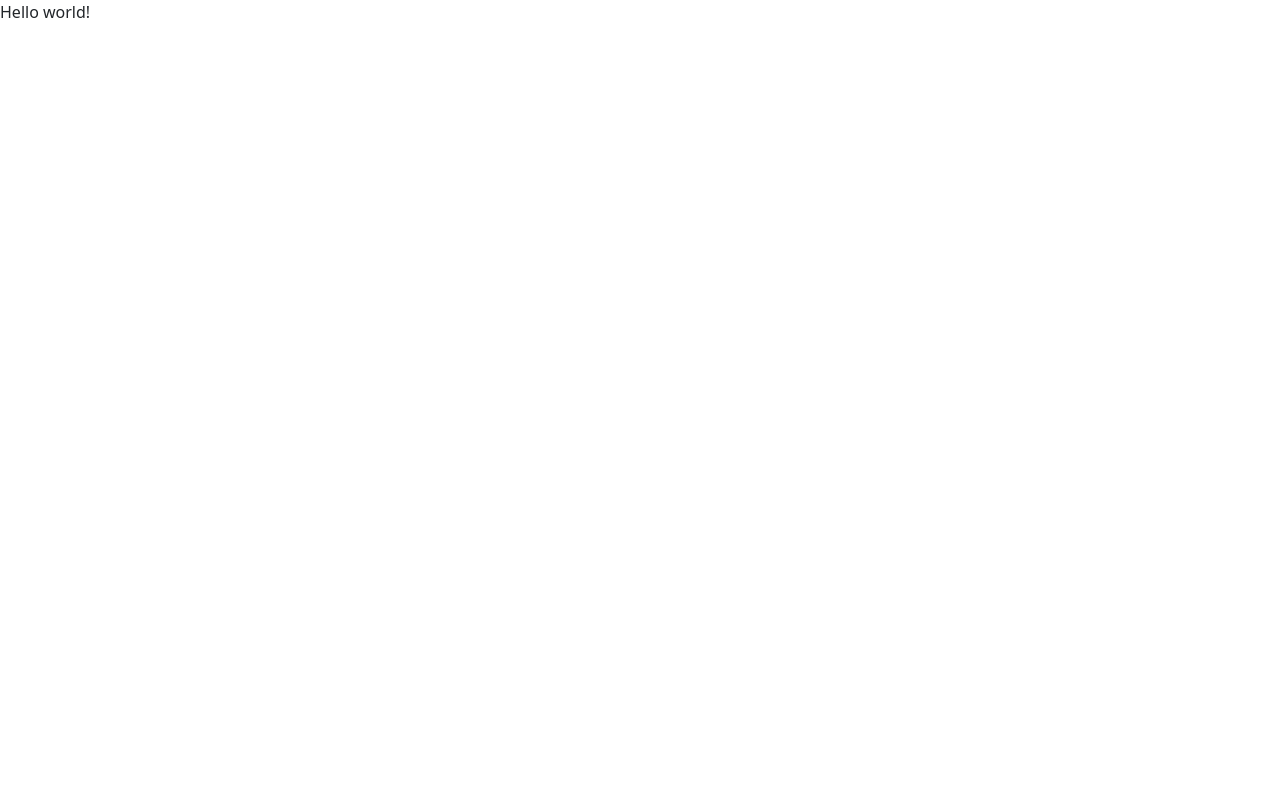
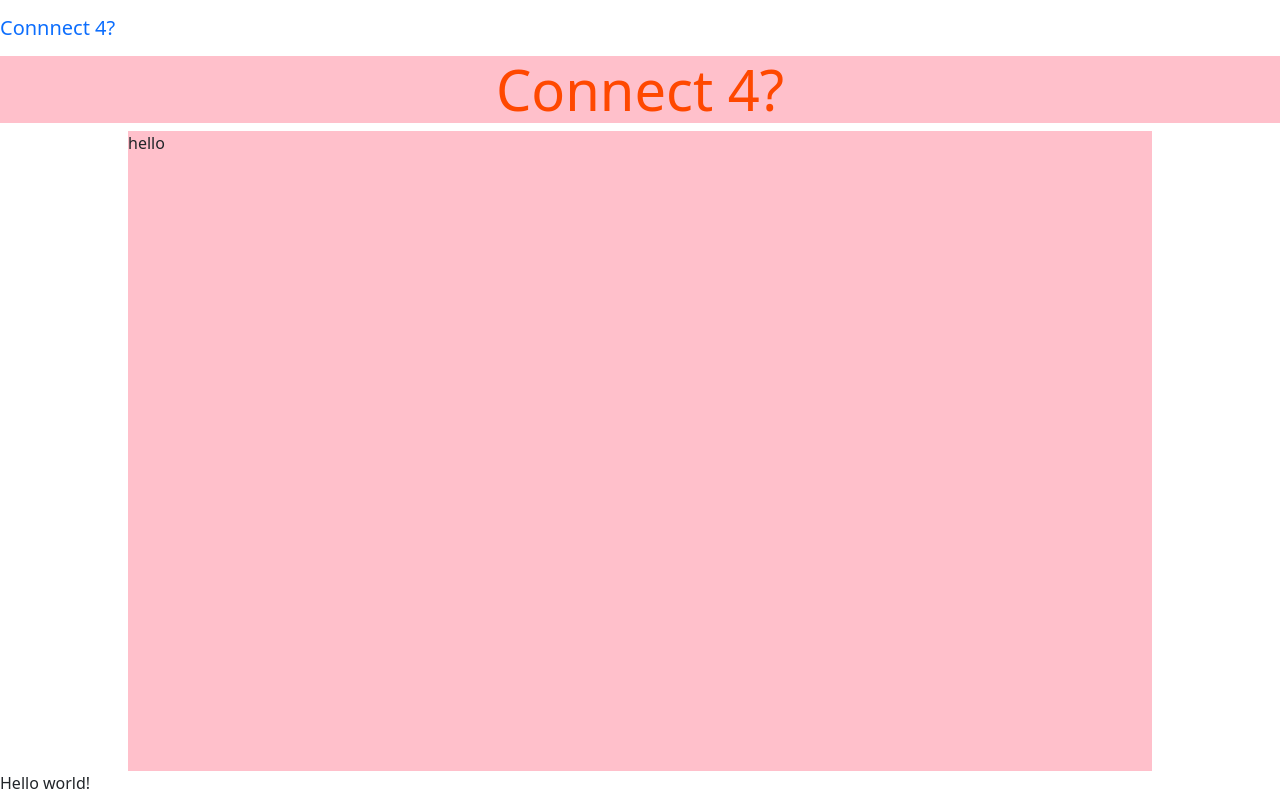
Before and after one commit to SauliusKul/FinalProjectCS50, a Flask app: page / in a window 1280 px wide. Before the commit the page is almost empty. Before the commit the page ends 18 px from the top, so only its background shows below. Run offline with Flask 2, Linux system fonts and the light colour scheme.

Commit message:
adding HTML code, updating template with not working navbar

```diff
--- a/app.py
+++ b/app.py
@@ -6,6 +6,6 @@ app.config["TEMPLATES_AUTO_RELOAD"] = True
 
 @app.route("/")
 def hello_world():
-    a = 1 + 1
+    a = 1 + 3
     hi = "hiya"
     return render_template("index.html")
--- /dev/null
+++ b/static/styles.css
@@ -0,0 +1,13 @@
+.banner {
+    width: 100%;
+    text-align: center;
+    color: rgb(255, 72, 0);
+    background-color: pink;
+}
+
+#gameSpace {
+    width: 80%;
+    height: 80vh;
+    margin-left: 10%;
+    background-color: pink;
+}
--- /dev/null
+++ b/temp.txt
@@ -0,0 +1,6 @@
+CREATE TABLE users (
+id INTEGER PRIMARY KEY AUTOINCREMENT NOT NULL,
+name TEXT UNIQUE NOT NULL,
+hashed_password TEXT NOT NULL,
+rank INT
+);
--- a/templates/index.html
+++ b/templates/index.html
@@ -1,13 +1,23 @@
-<!DOCTYPE html>
+{% extends "template.html"%}
 
-<html>
-    <head>
-        <link href="https://cdn.jsdelivr.net/npm/bootstrap@5.1.3/dist/css/bootstrap.min.css" rel="stylesheet">
-        <script src="https://cdn.jsdelivr.net/npm/bootstrap@5.1.3/dist/js/bootstrap.bundle.min.js"></script>
-        <meta name="viewport" content="width=device-width, initial-scale=1.0">
-        <title>Hello world!</title>
-    </head>
-    <body>
-        <p>Hello world!</p>
-    </body>
-</html>
+{% block title %}
+Connect4
+{% endblock %}
+
+{% block body %}
+    <nav class="navbar navbar-expand-lg">
+        <a class="navbar-brand">Connnect 4?</a>
+    </nav>
+    <div class="jumbotron banner">
+        <h1 class="display-4">
+            Connect 4?
+        </h1>
+    </div>
+
+    <div id="gameSpace">
+        <div>
+            hello
+        </div>
+    </div>
+    <p>Hello world!</p>
+{% endblock %}
--- /dev/null
+++ b/templates/template.html
@@ -0,0 +1,20 @@
+<!DOCTYPE html>
+
+<html lang="en">
+    <head>
+        <link href="https://cdn.jsdelivr.net/npm/bootstrap@5.1.3/dist/css/bootstrap.min.css" rel="stylesheet">
+        <script src="https://cdn.jsdelivr.net/npm/bootstrap@5.1.3/dist/js/bootstrap.bundle.min.js"></script>
+        <link href="/static/styles.css" rel="stylesheet">
+        <meta name="viewport" content="width=device-width, initial-scale=1.0">
+        <link rel="icon" type="image/x-icon" href="/static/favicon.jpg">
+        <title>
+            {% block title %}
+                Hello world!
+            {% endblock %}
+        </title>
+    </head>
+    <body>
+        {% block body %}
+        {% endblock %}
+    </body>
+</html>
```
Also changed, not shown: static/favicon.jpg (added), user_info.db (added).
